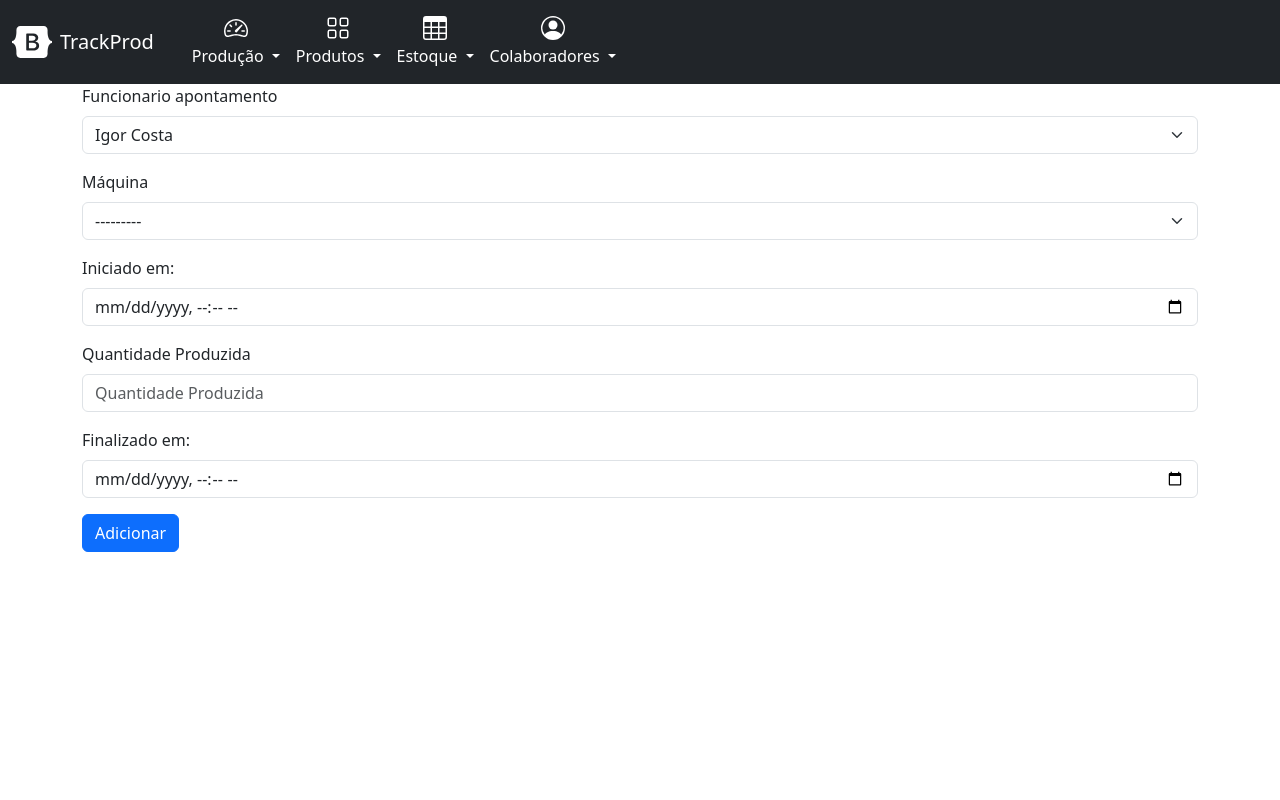
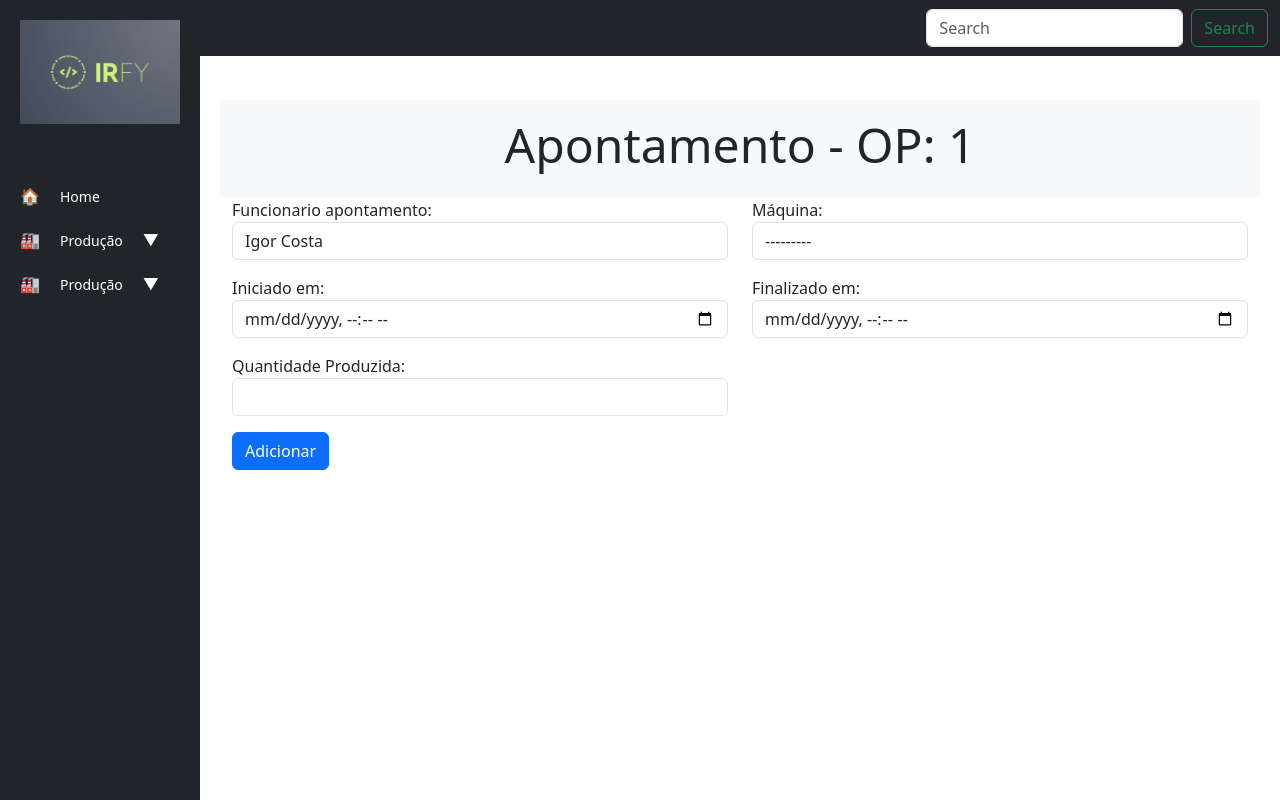
Before and after one commit to igorcosta01/trackprod, a Django app: page /producao/apontamento_producao/1/ in a window 1280 px wide. Run offline with Django 5.2, Linux system fonts and the light colour scheme; data comes from the database, SQL or seed files in the repository; both versions use the stored data as it was after the commit; some libraries are stand-ins or nearby versions.

Commit message:
Adicionando a barra lateral, ajustado os widgets do form Apontamento

```diff
--- a/producao/forms.py
+++ b/producao/forms.py
@@ -44,9 +44,11 @@ class ApontamentoProducaoForm(forms.ModelForm):
         fields = ['funcionario_apontamento', 'maquina', 'inicio_producao', 'quantidade_produzida', 'fim_producao']
 
         widgets = {
-            'inicio_producao': forms.DateTimeInput(attrs={'type': 'datetime-local'}),  # Input para data e hora
-            'fim_producao': forms.DateTimeInput(attrs={'type': 'datetime-local'}),     # Input para data e hora
-            'quantidade_produzida': forms.NumberInput(attrs={'min': '0'}),            # Input para números
+            'funcionario_apontamento': forms.Select(attrs={'class': 'form-control'}),  # Estilizando o select
+            'maquina': forms.Select(attrs={'class': 'form-control'}),  # Estilizando o select
+            'inicio_producao': forms.DateTimeInput(attrs={'type': 'datetime-local', 'class': 'form-control'}),  # Input de data e hora
+            'fim_producao': forms.DateTimeInput(attrs={'type': 'datetime-local', 'class': 'form-control'}),  # Input de data e hora
+            'quantidade_produzida': forms.NumberInput(attrs={'min': '0', 'class': 'form-control'}),  # Input para números
         }
 
         labels = {
--- a/producao/templates/producao/apontamento_form.html
+++ b/producao/templates/producao/apontamento_form.html
@@ -1,12 +1,50 @@
-{% extends "base.html" %}
+{% extends "new-sidebar.html" %}
 
 {% load django_bootstrap5 %}
+
+{% block header %}
+    </br>
+    <div class="py-3 bg-light text-center">
+        <h2 class="display-5">Apontamento - OP: {{ ordem_producao.id }} </h2>
+    </div>
+{% endblock header %}
 
 {% block content %}
 
     <div>
-        <div>
+        <div class="container-fluid">
             <form action="{% url 'apontamento_producao' ordem_producao.id %}" method="POST">
+                {% csrf_token %}
+                <div class="row">
+                    <div class="col-md-6 mb-3">
+                        {{ form.funcionario_apontamento.label_tag }}  <!-- Label manual -->
+                        {{ form.funcionario_apontamento }}            <!-- Input manual -->
+                    </div>
+                    <div class="col-md-6 mb-3">
+                        {{ form.maquina.label_tag }}
+                        {{ form.maquina }}
+                    </div>
+                </div>
+                <div class="row">
+                    <div class="col-md-6 mb-3">
+                        {{ form.inicio_producao.label_tag }}
+                        {{ form.inicio_producao }}
+                    </div>
+                    <div class="col-md-6 mb-3">
+                        {{ form.fim_producao.label_tag }}
+                        {{ form.fim_producao }}
+                    </div>
+                </div>
+                <div class="row">
+                    <div class="col-md-6 mb-3">
+                        {{ form.quantidade_produzida.label_tag }}
+                        {{ form.quantidade_produzida }}
+                    </div>
+                </div>
+                <button type="submit" class="btn btn-primary">Adicionar</button>
+            </form>
+
+            <!-- <form action="{% url 'apontamento_producao' ordem_producao.id %}" method="POST">
                 {% csrf_token %}
                 {% bootstrap_form form %}
 
@@ -14,7 +52,7 @@
                     <div class="col-auto">
                         <button name="submit" class="btn btn-primary mb-3">Adicionar</button>
                     </div>
-                {% endblock buttons %}
+                {% endblock buttons %} -->
             </form>
         </div>
     </div>
--- a/producao/templates/producao/list-ordem-producao.html
+++ b/producao/templates/producao/list-ordem-producao.html
@@ -5,7 +5,6 @@
 
 
 {% block header %}
-    </br>
     <div class="py-3 bg-light text-center">
         <h2 class="display-5">Ordens de Produção</h2>
     </div>
--- /dev/null
+++ b/static/style/base.css
@@ -0,0 +1,64 @@
+.sidebar {
+    position: fixed;
+    top: 0;
+    left: 0;
+    height: 100%;
+    width: 200px;
+    padding-top: 20px;
+    background-color: #212529;
+    transition: width 0.3s;
+}
+.nav-link {
+    width: 100%;
+    display: flex;
+    align-items: center;
+    gap: 20px;
+    padding: 10px 20px;
+    color: white;
+}
+
+.description {
+    font-size: 14px;
+}
+
+.sidebar .nav-link:hover{
+    background-color: #343a40;
+}
+
+.sidebar .sub-menu {
+    background-color: #111416;
+}
+
+img {
+    width: 100%;
+    padding: 10%;
+    margin-bottom: 15%;
+    margin-top: -10%;
+}
+
+.main-content {
+    height: 100%;
+    margin-left: 200px;
+    padding: 20px;
+}
+
+@media (max-width: 480px) {
+
+    .sidebar {
+        width: 60px;
+    }
+
+    .sidebar .description {
+        display: none;
+    }
+
+    header {
+        display: none;
+    }
+
+    .main-content {
+        margin-left: 10%;
+    }
+
+
+}
--- a/templates/index.html
+++ b/templates/index.html
@@ -1,4 +1,4 @@
-{% extends "base.html" %}
+{% extends "new-sidebar.html" %}
 
 {% block header %}
 </br>
--- /dev/null
+++ b/templates/new-sidebar.html
@@ -0,0 +1,115 @@
+{% load django_bootstrap5 %}
+
+<!DOCTYPE html>
+<html lang="pt-br">
+    <head>
+        <meta charset="UTF-8">
+        <meta http-equiv="X-UA-Compatible" content="IE=edge">
+        <meta name="viewport" content="width=device-width, initial-scale=1.0">
+        <meta name="description" content="Aplicativo de anotações"/>
+        <meta name="keywords" content="Notas, anotações"/>
+        <meta name="author" content="Igor Costa"/>
+
+        <title>TrackProd</title>
+
+        {% bootstrap_css %}
+        {% bootstrap_javascript %}
+        {% load static %}
+
+        <link rel="stylesheet" href="{% static 'style/base.css' %}">
+    </head>
+    <body>
+
+        <svg xmlns="http://www.w3.org/2000/svg" style="display: none;">
+            <symbol id="bootstrap" viewBox="0 0 118 94">
+              <title>Bootstrap</title>
+              <path fill-rule="evenodd" clip-rule="evenodd" d="M24.509 0c-6.733 0-11.715 5.893-11.492 12.284.214 6.14-.064 14.092-2.066 20.577C8.943 39.365 5.547 43.485 0 44.014v5.972c5.547.529 8.943 4.649 10.951 11.153 2.002 6.485 2.28 14.437 2.066 20.577C12.794 88.106 17.776 94 24.51 94H93.5c6.733 0 11.714-5.893 11.491-12.284-.214-6.14.064-14.092 2.066-20.577 2.009-6.504 5.396-10.624 10.943-11.153v-5.972c-5.547-.529-8.934-4.649-10.943-11.153-2.002-6.484-2.28-14.437-2.066-20.577C105.214 5.894 100.233 0 93.5 0H24.508zM80 57.863C80 66.663 73.436 72 62.543 72H44a2 2 0 01-2-2V24a2 2 0 012-2h18.437c9.083 0 15.044 4.92 15.044 12.474 0 5.302-4.01 10.049-9.119 10.88v.277C75.317 46.394 80 51.21 80 57.863zM60.521 28.34H49.948v14.934h8.905c6.884 0 10.68-2.772 10.68-7.727 0-4.643-3.264-7.207-9.012-7.207zM49.948 49.2v16.458H60.91c7.167 0 10.964-2.876 10.964-8.281 0-5.406-3.903-8.178-11.425-8.178H49.948z"></path>
+            </symbol>
+            <symbol id="home" viewBox="0 0 16 16">
+              <path d="M8.354 1.146a.5.5 0 0 0-.708 0l-6 6A.5.5 0 0 0 1.5 7.5v7a.5.5 0 0 0 .5.5h4.5a.5.5 0 0 0 .5-.5v-4h2v4a.5.5 0 0 0 .5.5H14a.5.5 0 0 0 .5-.5v-7a.5.5 0 0 0-.146-.354L13 5.793V2.5a.5.5 0 0 0-.5-.5h-1a.5.5 0 0 0-.5.5v1.293L8.354 1.146zM2.5 14V7.707l5.5-5.5 5.5 5.5V14H10v-4a.5.5 0 0 0-.5-.5h-3a.5.5 0 0 0-.5.5v4H2.5z"/>
+            </symbol>
+            <symbol id="speedometer2" viewBox="0 0 16 16">
+              <path d="M8 4a.5.5 0 0 1 .5.5V6a.5.5 0 0 1-1 0V4.5A.5.5 0 0 1 8 4zM3.732 5.732a.5.5 0 0 1 .707 0l.915.914a.5.5 0 1 1-.708.708l-.914-.915a.5.5 0 0 1 0-.707zM2 10a.5.5 0 0 1 .5-.5h1.586a.5.5 0 0 1 0 1H2.5A.5.5 0 0 1 2 10zm9.5 0a.5.5 0 0 1 .5-.5h1.5a.5.5 0 0 1 0 1H12a.5.5 0 0 1-.5-.5zm.754-4.246a.389.389 0 0 0-.527-.02L7.547 9.31a.91.91 0 1 0 1.302 1.258l3.434-4.297a.389.389 0 0 0-.029-.518z"/>
+              <path fill-rule="evenodd" d="M0 10a8 8 0 1 1 15.547 2.661c-.442 1.253-1.845 1.602-2.932 1.25C11.309 13.488 9.475 13 8 13c-1.474 0-3.31.488-4.615.911-1.087.352-2.49.003-2.932-1.25A7.988 7.988 0 0 1 0 10zm8-7a7 7 0 0 0-6.603 9.329c.203.575.923.876 1.68.63C4.397 12.533 6.358 12 8 12s3.604.532 4.923.96c.757.245 1.477-.056 1.68-.631A7 7 0 0 0 8 3z"/>
+            </symbol>
+            <symbol id="table" viewBox="0 0 16 16">
+              <path d="M0 2a2 2 0 0 1 2-2h12a2 2 0 0 1 2 2v12a2 2 0 0 1-2 2H2a2 2 0 0 1-2-2V2zm15 2h-4v3h4V4zm0 4h-4v3h4V8zm0 4h-4v3h3a1 1 0 0 0 1-1v-2zm-5 3v-3H6v3h4zm-5 0v-3H1v2a1 1 0 0 0 1 1h3zm-4-4h4V8H1v3zm0-4h4V4H1v3zm5-3v3h4V4H6zm4 4H6v3h4V8z"/>
+            </symbol>
+            <symbol id="people-circle" viewBox="0 0 16 16">
+              <path d="M11 6a3 3 0 1 1-6 0 3 3 0 0 1 6 0z"/>
+              <path fill-rule="evenodd" d="M0 8a8 8 0 1 1 16 0A8 8 0 0 1 0 8zm8-7a7 7 0 0 0-5.468 11.37C3.242 11.226 4.805 10 8 10s4.757 1.225 5.468 2.37A7 7 0 0 0 8 1z"/>
+            </symbol>
+            <symbol id="grid" viewBox="0 0 16 16">
+              <path d="M1 2.5A1.5 1.5 0 0 1 2.5 1h3A1.5 1.5 0 0 1 7 2.5v3A1.5 1.5 0 0 1 5.5 7h-3A1.5 1.5 0 0 1 1 5.5v-3zM2.5 2a.5.5 0 0 0-.5.5v3a.5.5 0 0 0 .5.5h3a.5.5 0 0 0 .5-.5v-3a.5.5 0 0 0-.5-.5h-3zm6.5.5A1.5 1.5 0 0 1 10.5 1h3A1.5 1.5 0 0 1 15 2.5v3A1.5 1.5 0 0 1 13.5 7h-3A1.5 1.5 0 0 1 9 5.5v-3zm1.5-.5a.5.5 0 0 0-.5.5v3a.5.5 0 0 0 .5.5h3a.5.5 0 0 0 .5-.5v-3a.5.5 0 0 0-.5-.5h-3zM1 10.5A1.5 1.5 0 0 1 2.5 9h3A1.5 1.5 0 0 1 7 10.5v3A1.5 1.5 0 0 1 5.5 15h-3A1.5 1.5 0 0 1 1 13.5v-3zm1.5-.5a.5.5 0 0 0-.5.5v3a.5.5 0 0 0 .5.5h3a.5.5 0 0 0 .5-.5v-3a.5.5 0 0 0-.5-.5h-3zm6.5.5A1.5 1.5 0 0 1 10.5 9h3a1.5 1.5 0 0 1 1.5 1.5v3a1.5 1.5 0 0 1-1.5 1.5h-3A1.5 1.5 0 0 1 9 13.5v-3zm1.5-.5a.5.5 0 0 0-.5.5v3a.5.5 0 0 0 .5.5h3a.5.5 0 0 0 .5-.5v-3a.5.5 0 0 0-.5-.5h-3z"/>
+            </symbol>
+          </svg>
+
+          <nav class="navbar navbar-expand-lg bg-dark">
+            <div class="container-fluid">
+              <a class="navbar-brand" href="#">Navbar</a>
+              <button class="navbar-toggler" type="button" data-bs-toggle="collapse" data-bs-target="#navbarSupportedContent" aria-controls="navbarSupportedContent" aria-expanded="false" aria-label="Toggle navigation">
+                <span class="navbar-toggler-icon"></span>
+              </button>
+                </ul>
+                <form class="d-flex" role="search">
+                  <input class="form-control me-2" type="search" placeholder="Search" aria-label="Search">
+                  <button class="btn btn-outline-success" type="submit">Search</button>
+                </form>
+              </div>
+            </div>
+          </nav>
+
+        <div class="d-flex">
+            <div class="sidebar">
+                <img src="{% static 'core/logo-irfy2.png' %}">
+
+                <nav class="nav flex-column">
+                    <a class="nav-link" href="#">
+                        <span class="icon">🏠</span>
+                        <span class="description">Home</span>
+                    </a>
+                    <!-- Dropdown Menu -->
+                     <a class="nav-link" href="#" data-bs-toggle="collapse" data-bs-target="#submenu" aria-expanded="false" aria-controls="submenu">
+                        <span class="icon">🏭</span>
+                        <span class="description">Produção</span>
+                        <span>▼</span>
+                    </a>
+                    <div class="sub-menu collapse" id="submenu">
+                        <a href="" class="nav-link">
+                            <span class="icon">✅</span>
+                            <span class="description">Funciona</span>
+                        </a>
+                        <a href="" class="nav-link">
+                            <span class="icon">🛑</span>
+                            <span class="description">Não Funciona</span>
+                        </a>
+                    </div>
+                                     <a class="nav-link" href="#" data-bs-toggle="collapse" data-bs-target="#submenu" aria-expanded="false" aria-controls="submenu">
+                        <span class="icon">🏭</span>
+                        <span class="description">Produção</span>
+                        <span>▼</span>
+                    </a>
+                    <div class="sub-menu collapse" id="submenu">
+                        <a href="" class="nav-link">
+                            <span class="icon">✅</span>
+                            <span class="description">Funciona</span>
+                        </a>
+                        <a href="" class="nav-link">
+                            <span class="icon">🛑</span>
+                            <span class="description">Não Funciona</span>
+                        </a>
+                    </div>
+                </nav>
+            </div>
+
+
+
+            <div class="container main-content">
+                <div>{% block header %}{% endblock header %}</div>
+
+                <div>{% block content %} {% endblock content %}</div>
+            </div>
+
+        </div>
+    </body>
+</html>
```
Also changed, not shown: templates/base-sidebar.html (+61 -86 lines), db.sqlite3, static/core/logo-irfy2.png (added).
